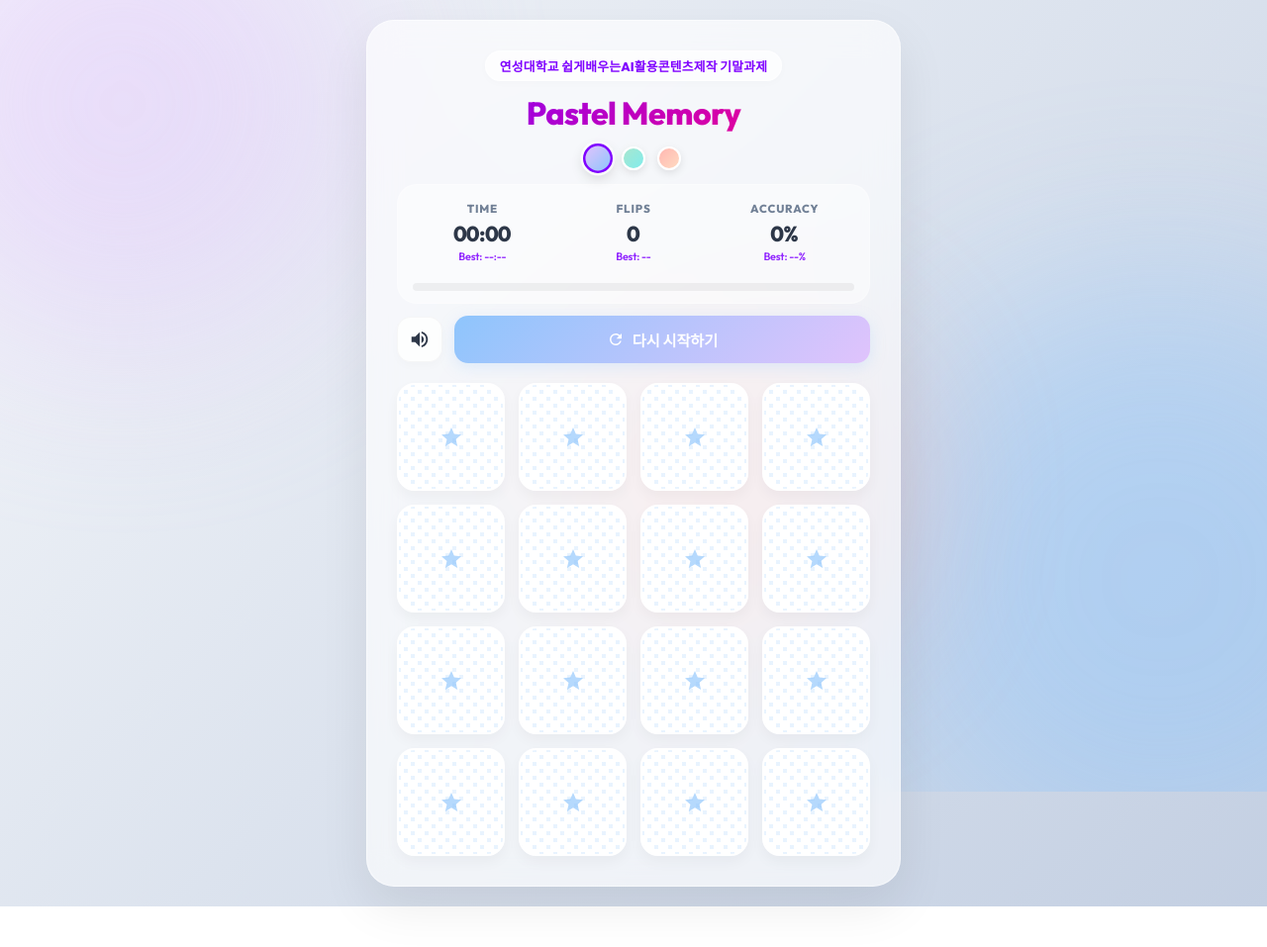
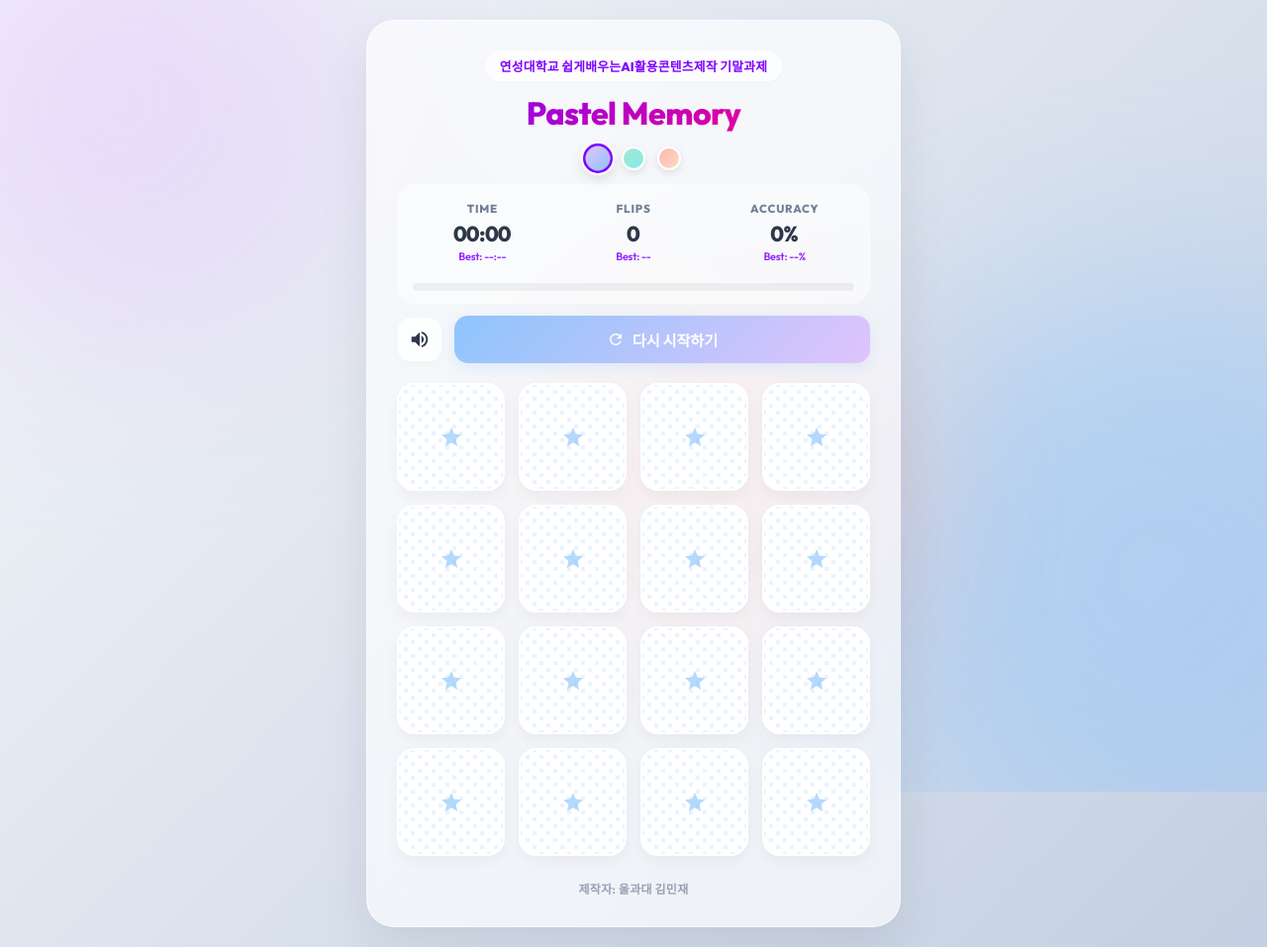
Before and after one commit to netflexmy-create/final-project, a plain HTML site: page index.html in a window 1280 px wide. Shown: the whole page at 99% size. Before the commit the page ends 916 px from the top, so only its background shows below. Drawn offline with Linux system fonts and the light colour scheme.

Commit message:
Add files via upload

```diff
--- a/index.html
+++ b/index.html
@@ -761,6 +761,11 @@
 
     <!-- 4x4 게임 카드 격자 배열 보드 -->
     <main class="game-board" id="board" aria-label="카드 게임 보드"></main>
+
+    <!-- 하단 제작자 크레딧 -->
+    <footer style="text-align: center; font-size: 0.75rem; font-weight: 600; color: var(--text-muted); opacity: 0.7; margin-top: 4px; letter-spacing: 0.3px;">
+      제작자: 울과대 김민재
+    </footer>
   </div>
 
   <!-- 결과 알림 모달 -->
```
